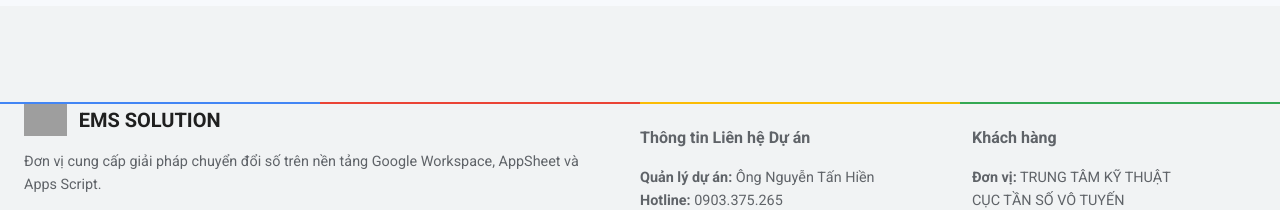
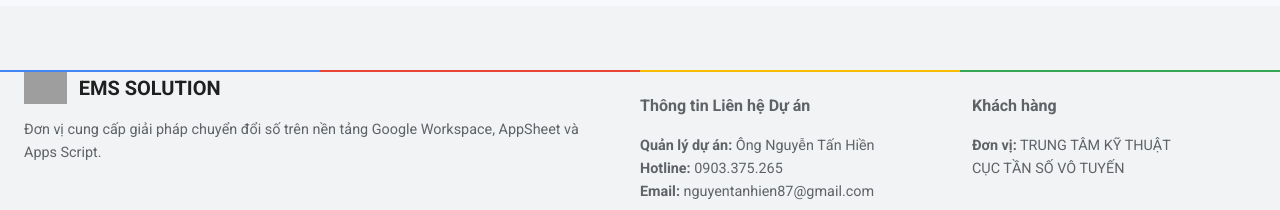
Before and after one commit to HienNguyenEMS/isoproject, a plain HTML site: page index.html in a window 1280 px wide. Shown: the part 9397-9607 px from the top of the page. Drawn offline with nearby package versions, Linux system fonts and the light colour scheme; grey boxes are pictures that could not be loaded; a web font is replaced by a local one.

Commit message:
Update index.html

```diff
--- a/index.html
+++ b/index.html
@@ -292,7 +292,7 @@
 footer > .google-line {
     height: 2px !important;
     margin-bottom: 0px;
-    margin-top: 32px;
+    margin-top: 0px;
 }
 </style>
 <link href="https://fonts.googleapis.com/css2?family=Material+Symbols+Outlined" rel="stylesheet"/></head>
```
